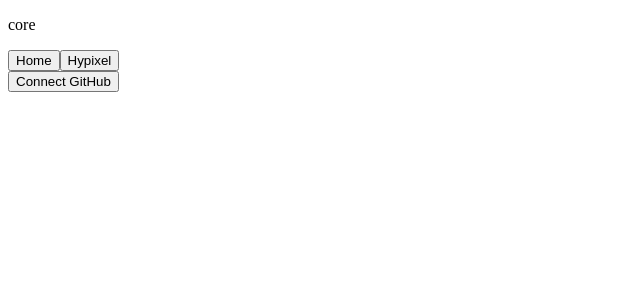
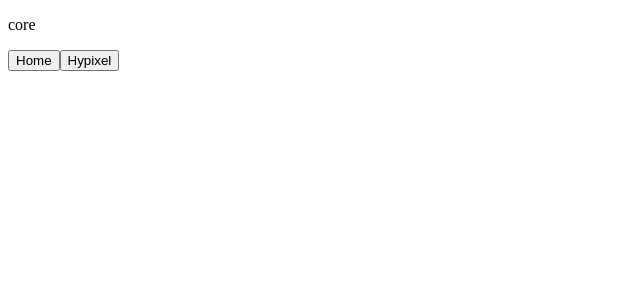
Before and after one commit to feluxerich/core_old, a Next.js app: page / in a window 1280 px wide. Shown: the top 300 px of the page, without its empty margins (0-640 px from the left). Built offline with nearby package versions, Linux system fonts and the light colour scheme.

Commit message:
removed connect github button

```diff
--- a/pages/index.jsx
+++ b/pages/index.jsx
@@ -1,11 +1,6 @@
 function HomePage() {
     return (
         <div className="w-full text-center mt-56">
-            <a href="/api/github/oauth/authorize">
-                <button className="bg-gray-800 p-5 rounded-lg">
-                    Connect GitHub
-                </button>
-            </a>
         </div>
     )
 }
```
